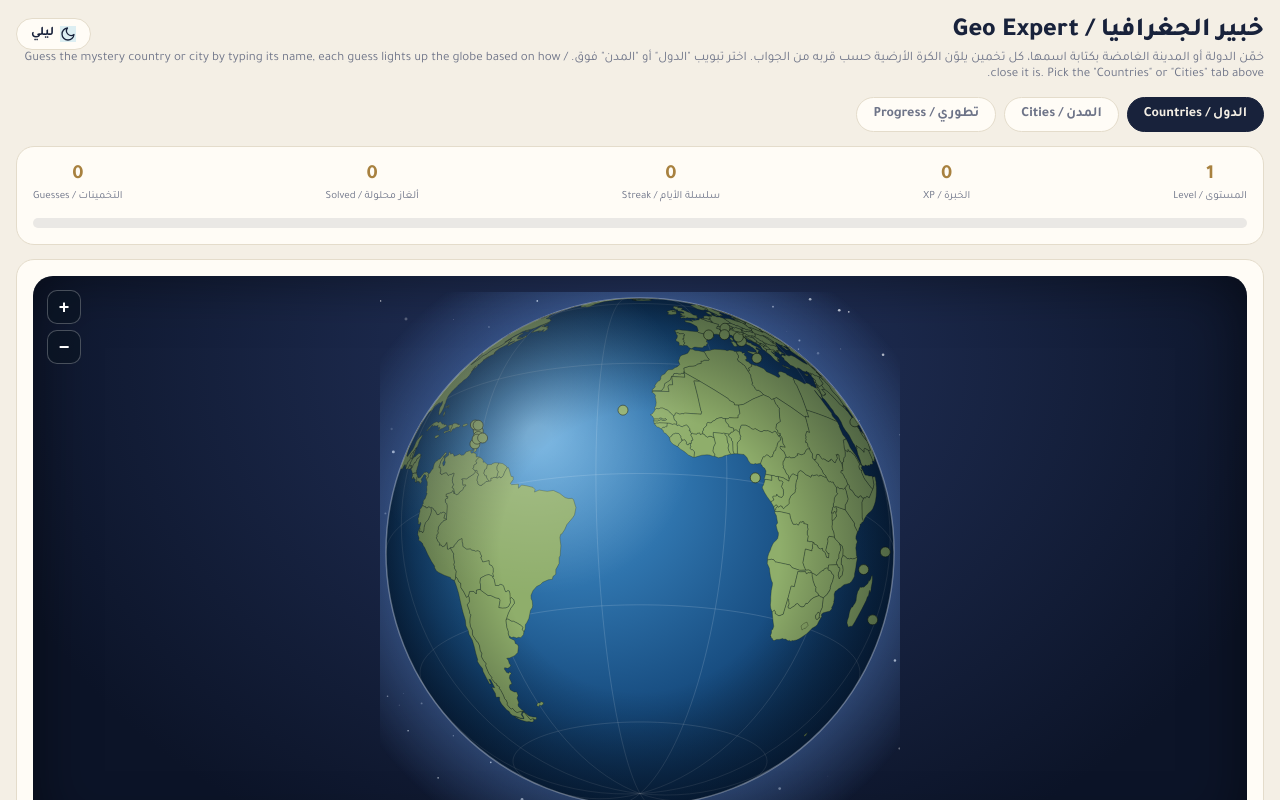
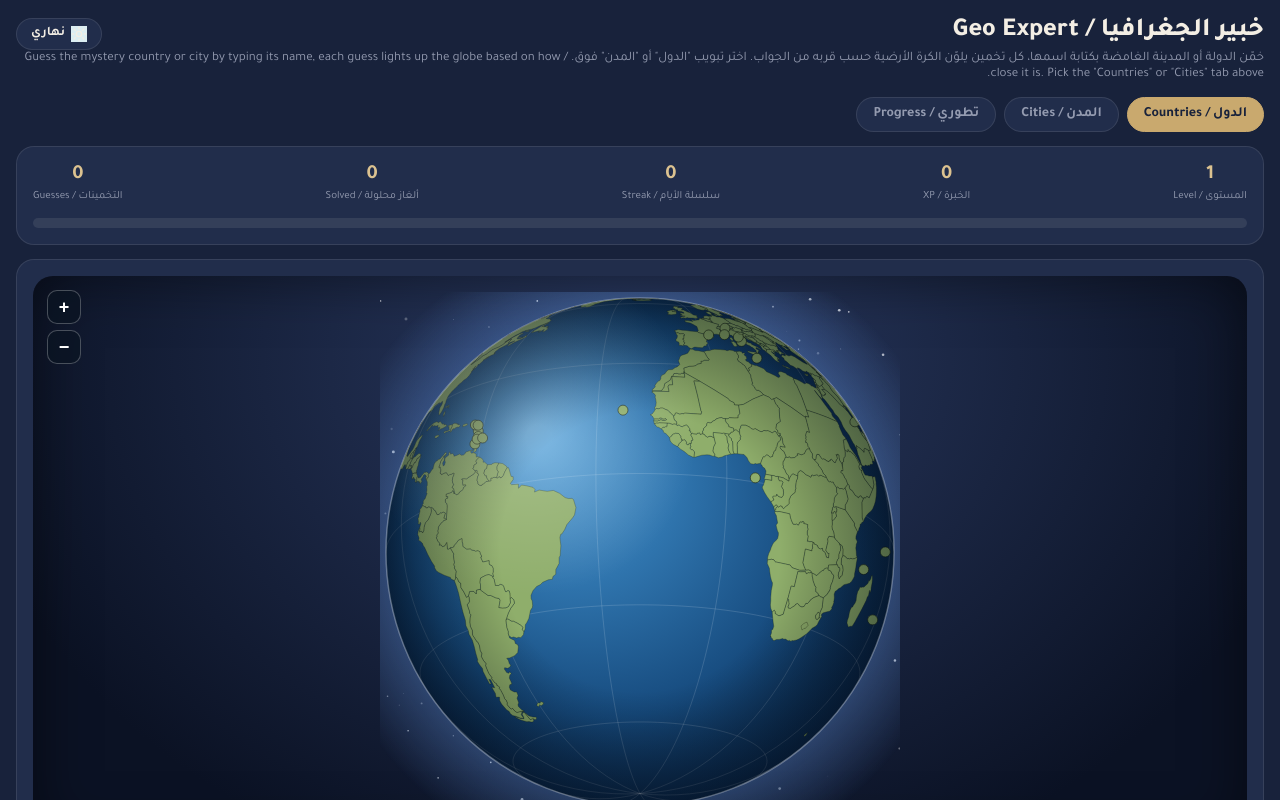
Before and after one commit to hayahbh/hayahbh.github.io, a plain HTML site: page geo/index.html in a window 1280 px wide. Shown: the top 800 px of the page. Drawn offline with Linux system fonts and the light colour scheme.

Commit message:
Geo game: night theme by default
Co-Authored-By: Claude Opus 5.5 <noreply@anthropic.com>
Claude-Session: https://claude.ai/code/session_01HEnQ1UVrXS9nz2dQwX247z

```diff
--- a/geo/index.html
+++ b/geo/index.html
@@ -7,7 +7,7 @@
 <link rel="preconnect" href="https://fonts.googleapis.com">
 <link rel="preconnect" href="https://fonts.gstatic.com" crossorigin>
 <link rel="stylesheet" href="https://fonts.googleapis.com/css2?family=Tajawal:wght@400;500;700;800&display=swap">
-<script>if(window.top!==window.self)try{window.top.location=location.href}catch(t){}if(!/^(hayahbh\.github\.io|localhost|127\.0\.0\.1)$/.test(location.hostname))throw document.body.innerHTML='<div dir="rtl" style="font:16px Tahoma,sans-serif;text-align:center;padding:60px 20px">هذه اللعبة من تصميم هياء بن حسن.<br>العبها من موقعها الأصلي: <a href="https://hayahbh.github.io/geo/">hayahbh.github.io/geo</a></div>',new Error("copy");try{var t=localStorage.getItem("geoTheme");t&&(document.documentElement.dataset.theme=t)}catch(t){}</script>
+<script>if(window.top!==window.self)try{window.top.location=location.href}catch(t){}if(!/^(hayahbh\.github\.io|localhost|127\.0\.0\.1)$/.test(location.hostname))throw document.body.innerHTML='<div dir="rtl" style="font:16px Tahoma,sans-serif;text-align:center;padding:60px 20px">هذه اللعبة من تصميم هياء بن حسن.<br>العبها من موقعها الأصلي: <a href="https://hayahbh.github.io/geo/">hayahbh.github.io/geo</a></div>',new Error("copy");var t="dark";try{t=localStorage.getItem("geoTheme")||"dark"}catch(t){}document.documentElement.dataset.theme=t;</script>
 <style>
   /* Haya's identity: night navy, gold, cream; the day theme is the same palette in daylight */
   :root{ color-scheme:light; --bg:#f4efe5; --card:#fffcf6; --ink:#18223b; --muted:#6e7488; --border:#e4dccb; --accent:#18223b; --on-accent:#f3eee4; --accent2:#b08a48; --num:#a8813f; --danger:#b4483d; --ocean:#dceef2; --land:#cfe3c9; --space1:#24345f; --space2:#0c1428; }
```
